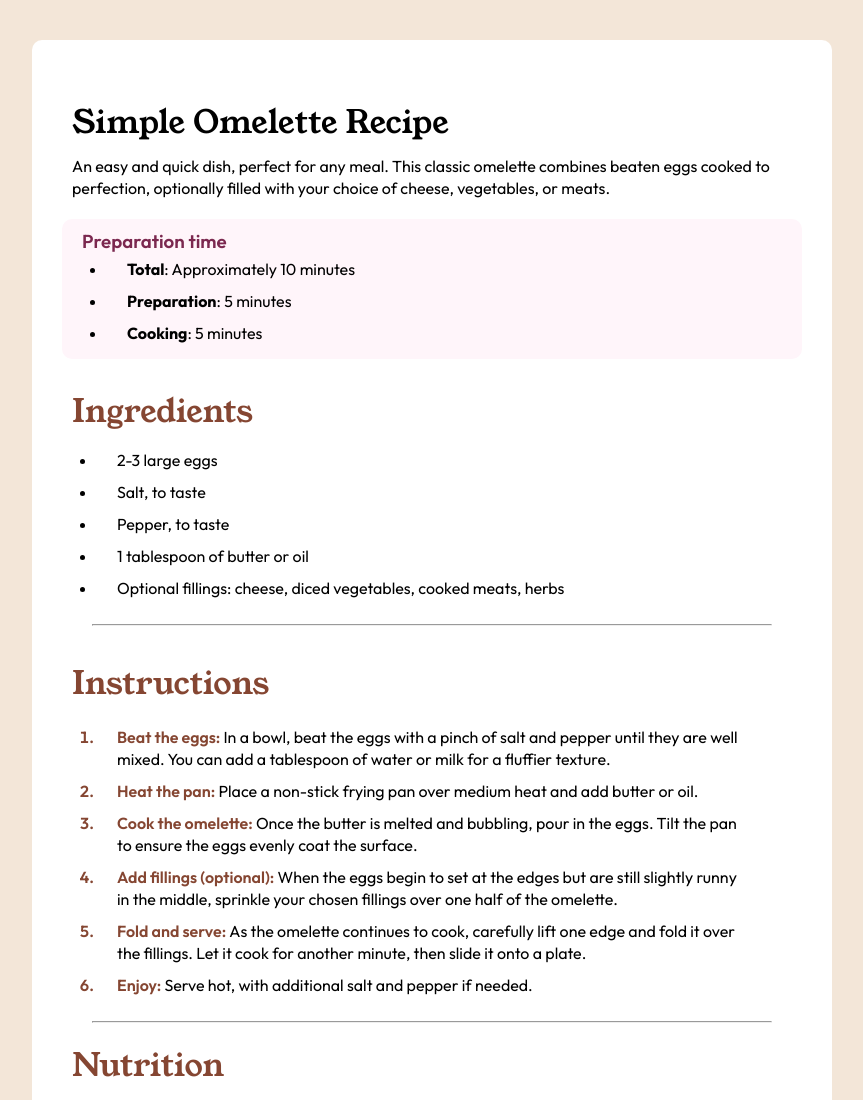
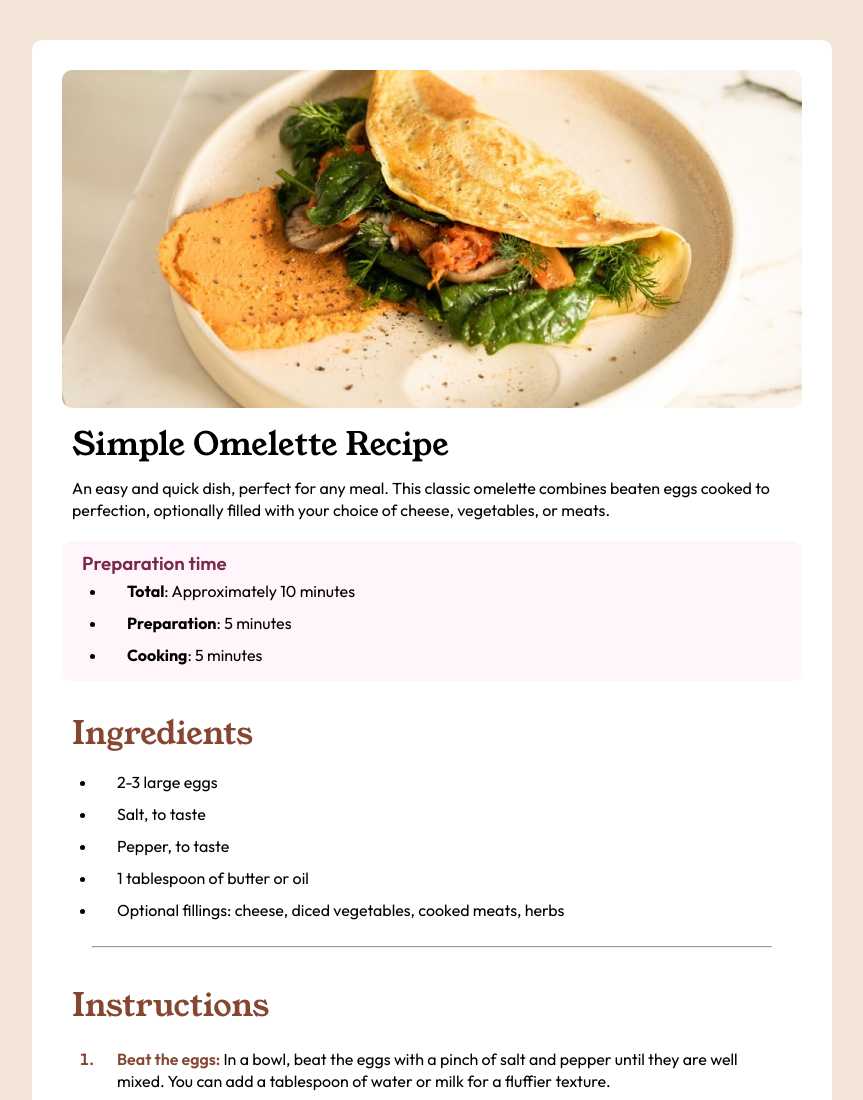
Before and after one commit to rchiarelli/recipe-page-exercise, a plain HTML site: page index.html in a window 1280 px wide. Shown: the top 1100 px of the page, without its empty margins (208-1071 px from the left). Drawn offline with Linux system fonts and the light colour scheme.

Commit message:
correção imagem

```diff
--- a/index.html
+++ b/index.html
@@ -28,7 +28,7 @@
   <main>
     <header>
       <div class="imagem">
-        <img src="/recipe-page-main/assets/images/image-omelette.jpeg" alt="">
+        <img src="/assets/images/image-omelette.jpeg" alt="Foto Omelete">
       </div>
     </header>
     <div class="texto">
```
